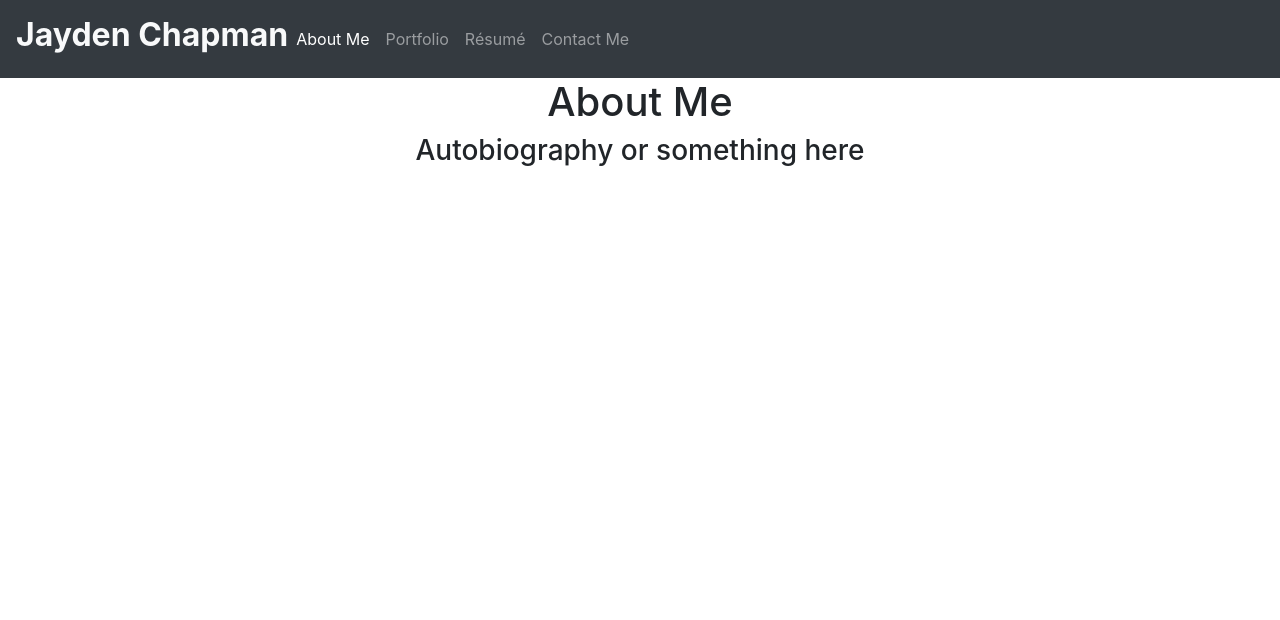
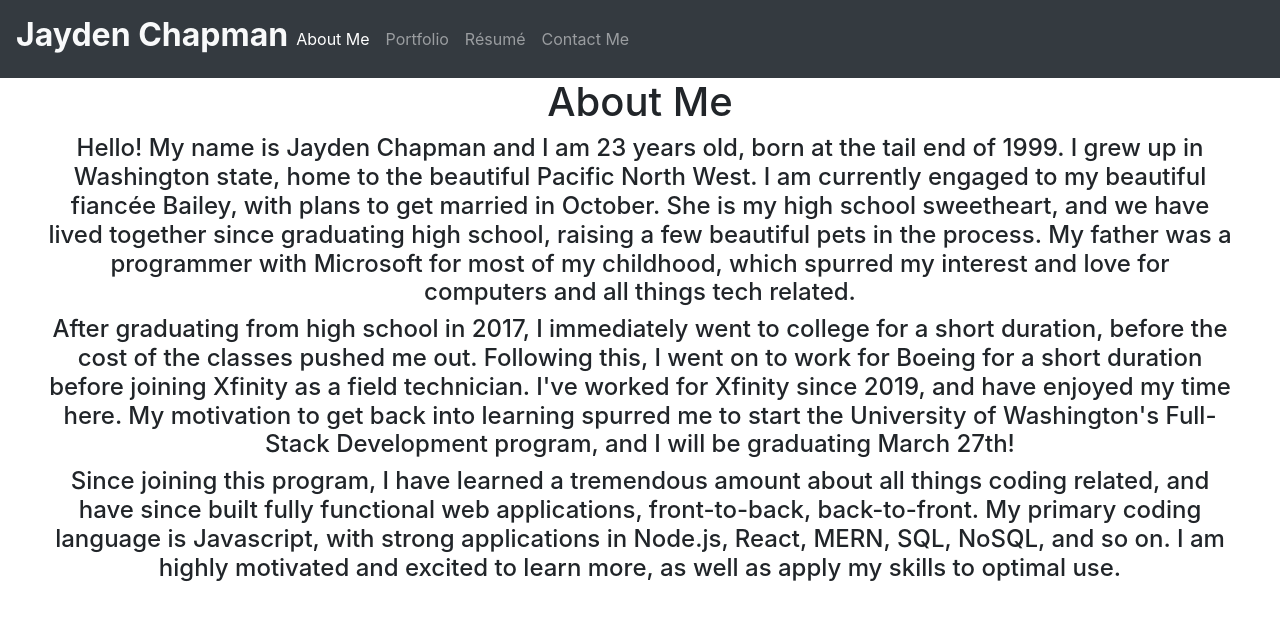
Before and after one commit to deafboi6/React-Portfolio, a React (Create React App) app: page / in a window 1280 px wide. Shown: the top 620 px of the page. Built offline with nearby package versions, Linux system fonts and the light colour scheme.

Commit message:
Updated CSS and added biography

```diff
--- a/src/App.css
+++ b/src/App.css
@@ -1,38 +1,9 @@
-.App {
-  text-align: center;
+.cards {
+  display: flex;
+  /* justify-content: space-between; */
+
+};
+
+.cssCard {
+  flex: 0 1 45%;
 }
-
-.App-logo {
-  height: 40vmin;
-  pointer-events: none;
-}
-
-@media (prefers-reduced-motion: no-preference) {
-  .App-logo {
-    animation: App-logo-spin infinite 20s linear;
-  }
-}
-
-.App-header {
-  background-color: #282c34;
-  min-height: 100vh;
-  display: flex;
-  flex-direction: column;
-  align-items: center;
-  justify-content: center;
-  font-size: calc(10px + 2vmin);
-  color: white;
-}
-
-.App-link {
-  color: #61dafb;
-}
-
-@keyframes App-logo-spin {
-  from {
-    transform: rotate(0deg);
-  }
-  to {
-    transform: rotate(360deg);
-  }
-}
--- a/src/components/Navbar.js
+++ b/src/components/Navbar.js
@@ -3,10 +3,7 @@ import React from "react";
 function Navbar({ currentPage, handlePageChange }) {
     return (
         <nav className="navbar navbar-expand-lg navbar-dark bg-dark">
-            <h2><span className="navbar-text text-light font-weight-bold">Jayden Chapman</span></h2>
-            <button className="navbar-toggler" type="button" data-toggle="collapse" data-target="#navbarNav" aria-controls="navbarNav" aria-expanded="false" aria-label="Toggle navigation">
-                <span className="navbar-toggler-icon"></span>
-            </button>
+            <h2><span className="navbar-text text-light font-weight-bold mr-auto">Jayden Chapman</span></h2>
             <div className="collapse navbar-collapse" id="navbarNav">
                 <ul className="navbar-nav">
                     <li className="nav-item">
--- a/src/components/pages/aboutMe.js
+++ b/src/components/pages/aboutMe.js
@@ -1,11 +1,32 @@
 import React, { useState } from 'react';
 
+//TODO: add pictures
 export default function AboutMe() {
     const body = "<h3></h3>"
     return (
-        <div className='text-center'>
+        <div className='text-center pl-5 pr-5'>
             <h1>About Me</h1>
-            <h3>Autobiography or something here</h3>
+            <h4>
+                Hello! My name is Jayden Chapman and I am 23 years old, born at the tail end of 1999. I grew up in Washington state,
+                home to the beautiful Pacific North West. I am currently engaged to my beautiful fiancée Bailey, with plans to get
+                married in October. She is my high school sweetheart, and we have lived together since graduating high school, raising
+                a few beautiful pets in the process. My father was a programmer with Microsoft for most of my childhood, which spurred
+                my interest and love for computers and all things tech related.
+            </h4>
+            <h4>
+                After graduating from high school in 2017, I immediately went to college for a short duration, before the cost of the
+                classes pushed me out. Following this, I went on to work for Boeing for a short duration before joining Xfinity as a
+                field technician. I've worked for Xfinity since 2019, and have enjoyed my time here. My motivation to get back into
+                learning spurred me to start the University of Washington's Full-Stack Development program, and I will be graduating
+                March 27th!
+            </h4>
+            <h4>
+                Since joining this program, I have learned a tremendous amount about all things coding related, and have since built
+                fully functional web applications, front-to-back, back-to-front. My primary coding language is Javascript, with strong
+                applications in Node.js, React, MERN, SQL, NoSQL, and so on. I am highly motivated and excited to learn more, as well
+                as apply my skills to optimal use.
+            </h4>
+
         </div>
     )
 };
--- a/src/components/pages/portfolio.js
+++ b/src/components/pages/portfolio.js
@@ -21,9 +21,9 @@ export default function Portfolio() {
     return (
         <div>
             <h1 className="text-center">Projects</h1>
-            <ul className="pl-0">
+            <div className="pl-5 pr-5 cards mx-auto">
                 {projects.map(project => (
-                    <div className="card" key={project.id}>
+                    <div className="card mx-auto cssCard" key={project.id}>
                     <img src={project.image} className="card-img-top" />
                         <div className="card-body">
                             <h5 className="card-title">{project.name}</h5>
@@ -32,7 +32,7 @@ export default function Portfolio() {
                         </div>
                     </div>
                 ))}
-            </ul>
+            </div>
         </div>
     );
 
```
